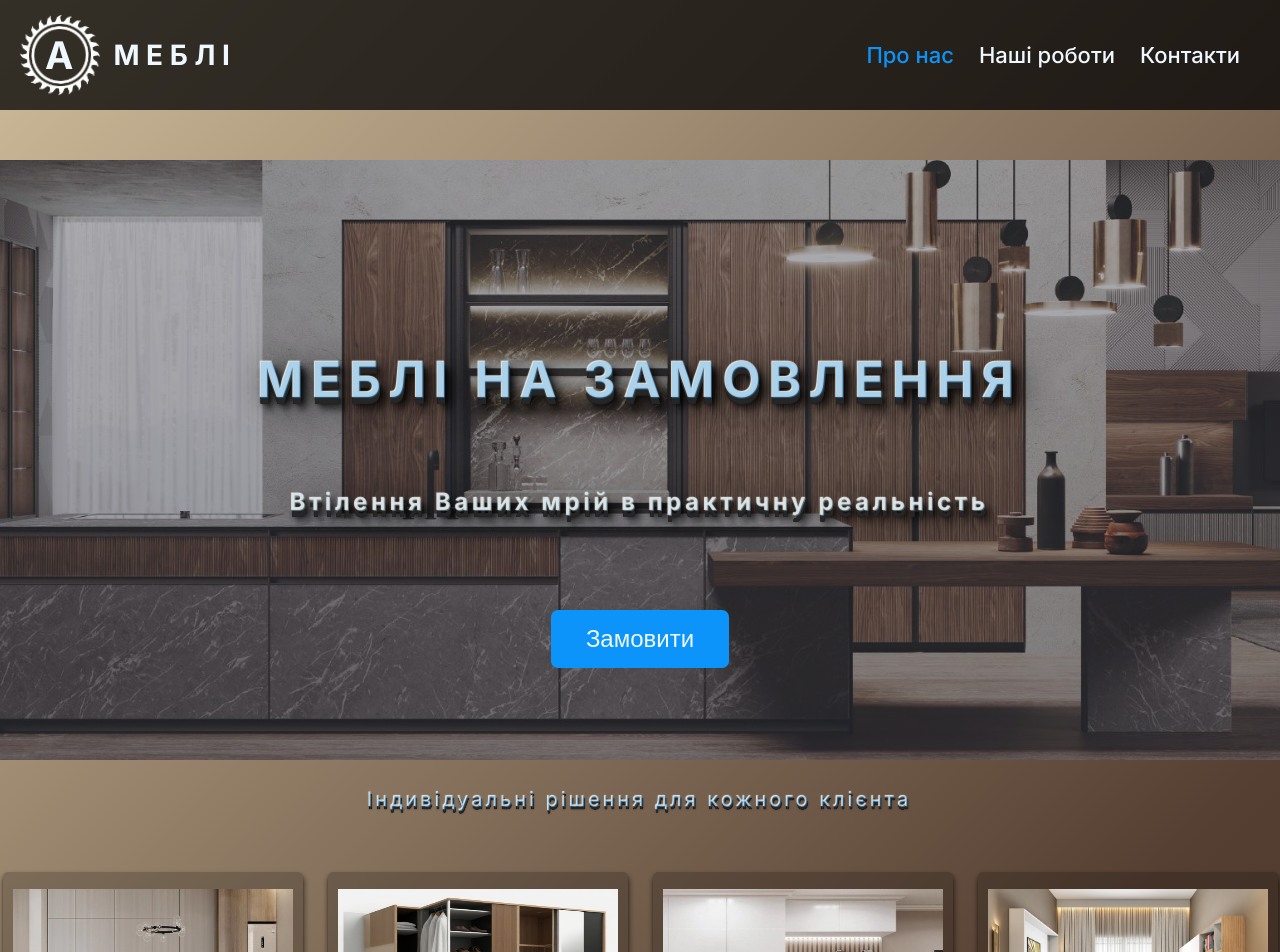
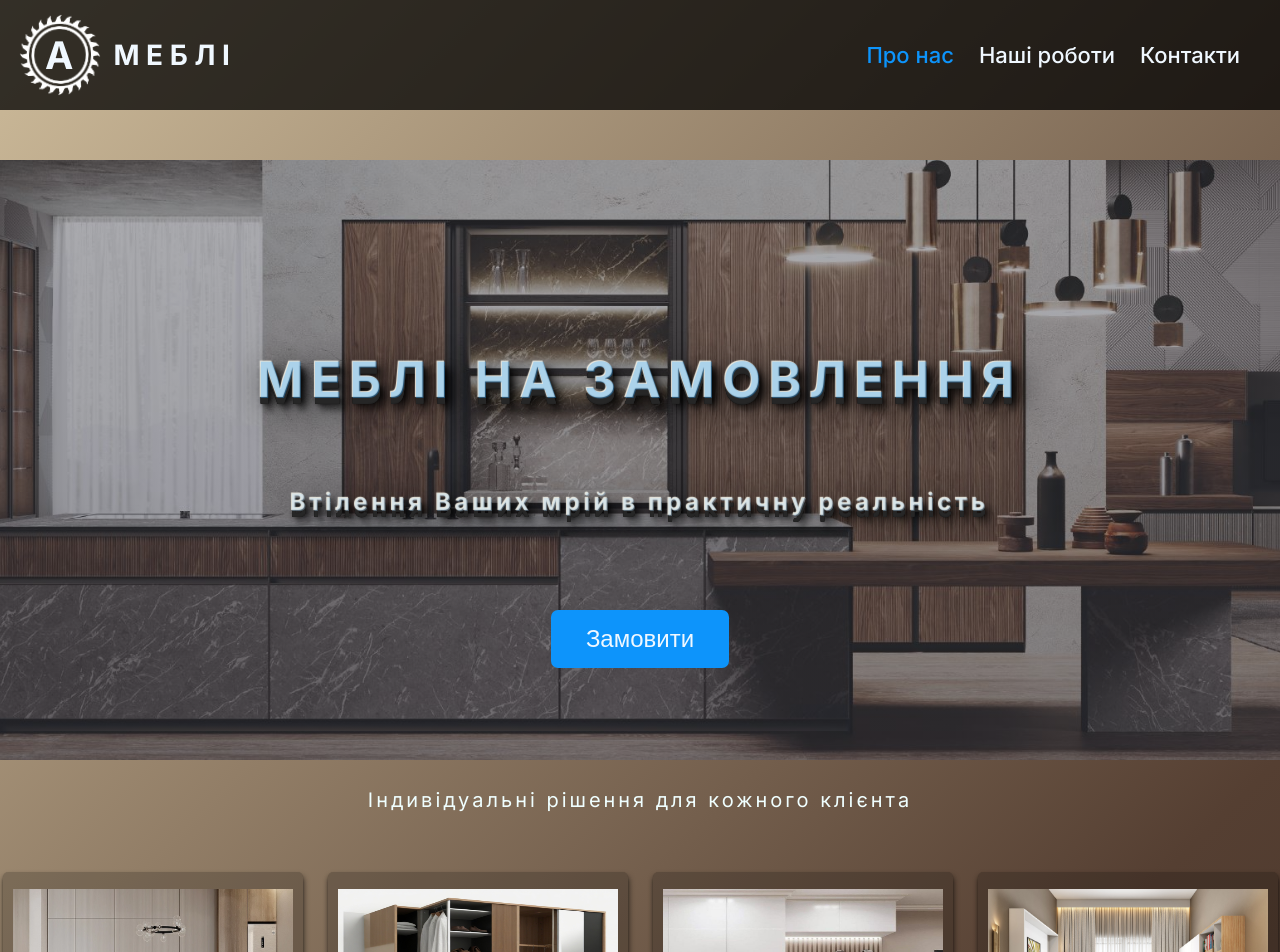
Before and after one commit to Sergiy-Shevchenko/mebli, a Next.js app: page / in a window 1280 px wide. Shown: the top 952 px of the page. Built offline with nearby package versions, Linux system fonts and the light colour scheme.

Commit message:
Update servise.module.css

```diff
--- a/app/components/Servise/servise.module.css
+++ b/app/components/Servise/servise.module.css
@@ -25,9 +25,9 @@
     font-weight: 400;
     letter-spacing: .15em;
     color: rgb(13, 148, 251, 0.3);
+    color: azure;
 
-
-    text-shadow:
+    /* text-shadow:
     -1px -1px 1px #f4f4f0,
     0px 2px 0 #262626,
     0px 2px 0 #242424,
@@ -38,7 +38,7 @@
     0px 2px 0px rgba(0, 0, 0, 0.9),
     0px 2px 1px rgba(0, 0, 0, 0.3),
     0px 2px 0px rgba(0, 0, 0, 0.5),
-    0px 2px 2px rgba(0, 0, 0, 0.9);
+    0px 2px 2px rgba(0, 0, 0, 0.9); */
 
     @media screen and(min-width:1200px) {
           font-size: 32px;
@@ -89,7 +89,7 @@ margin: 0 auto;
 
 .servise_item {
     display: block;
-    width: calc(100% - 10px);
+    width: calc(100% - 20px);
     height: 250px;
     border-radius: 5px;
     margin: 10px auto;
```
